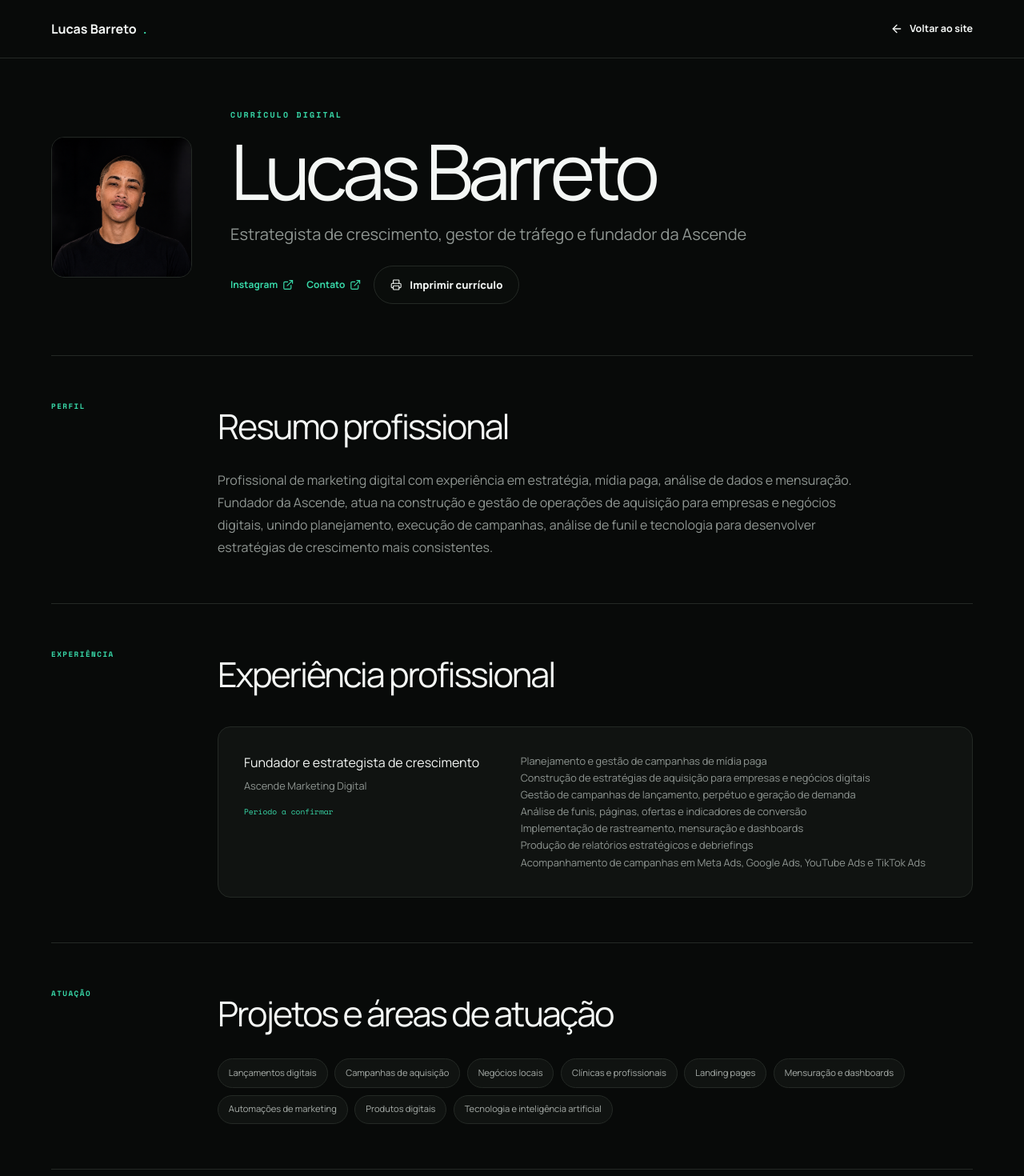
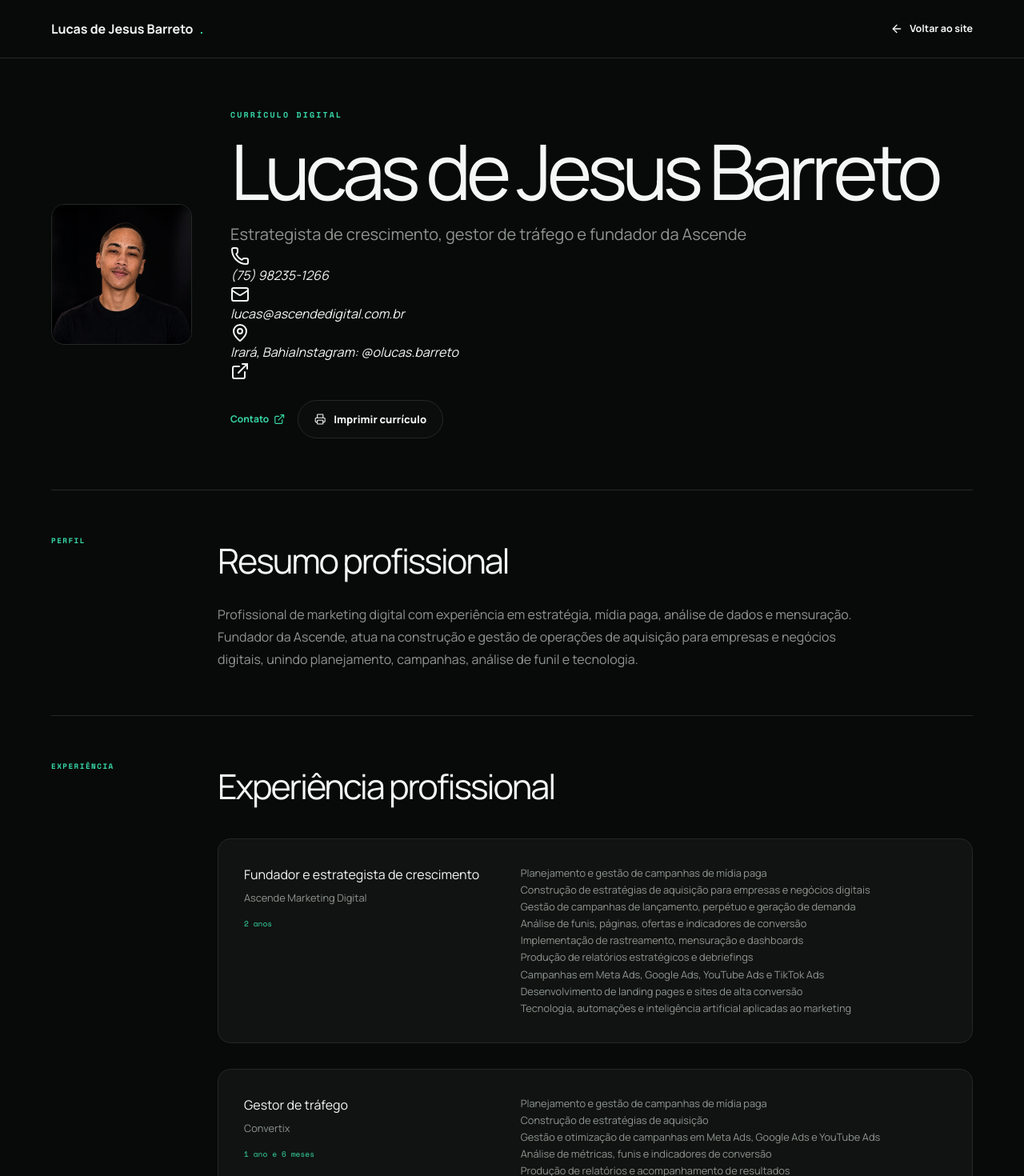
Before and after one commit to lucasbarretoj/lucasbarretosite, a Next.js app: page /curriculo in a window 1280 px wide. Shown: the top 1470 px of the page at 80% size. Built offline with nearby package versions, Linux system fonts and the light colour scheme; no server answers.

Commit message:
feat: refine resume content and experience

```diff
--- a/src/app/curriculo/page.tsx
+++ b/src/app/curriculo/page.tsx
@@ -1,5 +1,5 @@
 import type { Metadata } from "next";
-import { ArrowLeft, ExternalLink } from "lucide-react";
+import { ArrowLeft, ExternalLink, Mail, MapPin, Phone } from "lucide-react";
 import Image from "next/image";
 import Link from "next/link";
 
@@ -9,11 +9,11 @@ import { resumeContent } from "@/data/resume";
 
 export const metadata: Metadata = {
   title: "Currículo",
-  description: "Conheça a experiência profissional, competências, formação e principais áreas de atuação de Lucas Barreto.",
+  description: "Conheça a experiência profissional, competências, formação e principais áreas de atuação de Lucas de Jesus Barreto.",
   alternates: { canonical: "/curriculo" },
   openGraph: {
-    title: "Currículo | Lucas Barreto",
-    description: "Experiência profissional, competências, formação e áreas de atuação de Lucas Barreto.",
+    title: "Currículo | Lucas de Jesus Barreto",
+    description: "Experiência profissional, competências, formação e áreas de atuação de Lucas de Jesus Barreto.",
   },
 };
 
@@ -23,20 +23,25 @@ export default function ResumePage() {
       <a className="skip-link" href="#curriculo-conteudo">Pular para o currículo</a>
       <header className="resume-nav">
         <div className="container resume-nav__inner">
-          <Link href="/">Lucas Barreto<span>.</span></Link>
+          <Link href="/">Lucas de Jesus Barreto<span>.</span></Link>
           <Link href="/"><ArrowLeft aria-hidden="true" />Voltar ao site</Link>
         </div>
       </header>
       <main className="resume-page" id="curriculo-conteudo">
         <div className="container">
           <section className="resume-hero">
-            <Image src="/images/lucas/lucas-barreto-portrait.png" alt="Lucas Barreto" width={180} height={180} priority />
+            <Image src="/images/lucas/lucas-barreto-portrait.png" alt="Lucas de Jesus Barreto" width={180} height={180} priority />
             <div>
               <p className="eyebrow">Currículo digital</p>
               <h1>{resumeContent.name}</h1>
               <p>{resumeContent.title}</p>
+              <address className="resume-contact">
+                <a href={resumeContent.contact.phoneHref}><Phone aria-hidden="true" />{resumeContent.contact.phone}</a>
+                <a href={resumeContent.contact.emailHref}><Mail aria-hidden="true" />{resumeContent.contact.email}</a>
+                <span><MapPin aria-hidden="true" />{resumeContent.contact.location}</span>
+                <a href={resumeContent.contact.instagramHref} target="_blank" rel="noopener noreferrer">Instagram: {resumeContent.contact.instagram}<ExternalLink aria-hidden="true" /></a>
+              </address>
               <div className="resume-hero__actions">
-                <a href={siteConfig.social.instagram} target="_blank" rel="noopener noreferrer">Instagram <ExternalLink aria-hidden="true" /></a>
                 <a href={siteConfig.contactHref} target="_blank" rel="noopener noreferrer">Contato <ExternalLink aria-hidden="true" /></a>
                 <PrintResumeButton />
               </div>
@@ -76,14 +81,31 @@ export default function ResumePage() {
             <div><h2 id="competencias-title">Competências profissionais</h2><div className="resume-skills">{resumeContent.skills.map((group) => <article key={group.title}><h3>{group.title}</h3><ul>{group.items.map((item) => <li key={item}>{item}</li>)}</ul></article>)}</div></div>
           </section>
 
+          <section className="resume-section" aria-labelledby="habilidades-title">
+            <p className="resume-section__label">Perfil</p>
+            <div><h2 id="habilidades-title">Habilidades</h2><ul className="resume-tags resume-tags--strengths">{resumeContent.strengths.map((strength) => <li key={strength}>{strength}</li>)}</ul></div>
+          </section>
+
           <section className="resume-section" aria-labelledby="ferramentas-title">
             <p className="resume-section__label">Stack</p>
-            <div><h2 id="ferramentas-title">Ferramentas e plataformas</h2><ul className="resume-tags">{resumeContent.tools.map((tool) => <li key={tool}>{tool}</li>)}</ul></div>
+            <div><h2 id="ferramentas-title">Tecnologias, ferramentas e plataformas</h2><ul className="resume-tags">{resumeContent.technologies.map((technology) => <li key={technology}>{technology}</li>)}</ul></div>
           </section>
 
           <section className="resume-section" aria-labelledby="cursos-title">
             <p className="resume-section__label">Desenvolvimento</p>
-            <div><h2 id="cursos-title">Cursos, mentorias e certificações</h2><p className="resume-copy">Informações em validação. Cursos e mentorias serão adicionados após confirmação de nomes, instituições e datas.</p></div>
+            <div>
+              <h2 id="cursos-title">Cursos, mentorias e certificações</h2>
+              <div className="resume-credentials">
+                {resumeContent.credentials.map((item) => (
+                  <article key={`${item.type}-${item.name}`}>
+                    <span>{item.type}</span>
+                    <h3>{item.name}</h3>
+                    <p>{item.institution}</p>
+                    {"description" in item ? <p>{item.description}</p> : null}
+                  </article>
+                ))}
+              </div>
+            </div>
           </section>
 
           <section className="resume-section" aria-labelledby="idiomas-title">
@@ -92,7 +114,7 @@ export default function ResumePage() {
           </section>
         </div>
       </main>
-      <footer className="resume-footer"><div className="container"><span>Lucas Barreto</span><Link href="/">Voltar à página principal</Link></div></footer>
+      <footer className="resume-footer"><div className="container"><span>Lucas de Jesus Barreto</span><Link href="/">Voltar à página principal</Link></div></footer>
     </>
   );
 }
--- a/src/data/resume.ts
+++ b/src/data/resume.ts
@@ -1,3 +1,13 @@
+export type ResumeContact = {
+  phone: string;
+  phoneHref: string;
+  email: string;
+  emailHref: string;
+  location: string;
+  instagram: string;
+  instagramHref: string;
+};
+
 export type ResumeExperience = {
   company: string;
   role: string;
@@ -5,21 +15,49 @@ export type ResumeExperience = {
   responsibilities: readonly string[];
 };
 
+export type ResumeEducation = {
+  course: string;
+  institution: string;
+  location: string;
+  status: string;
+};
+
 export type ResumeSkillGroup = {
   title: string;
   items: readonly string[];
 };
 
+export type ResumeCredential = {
+  name: string;
+  type: "Formação" | "Certificação" | "Curso";
+  institution: string;
+  description?: string;
+};
+
+export type ResumeLanguage = {
+  language: string;
+  level: string;
+};
+
 export const resumeContent = {
-  name: "Lucas Barreto",
+  name: "Lucas de Jesus Barreto",
   title: "Estrategista de crescimento, gestor de tráfego e fundador da Ascende",
+  contact: {
+    phone: "(75) 98235-1266",
+    phoneHref: "tel:+5575982351266",
+    email: "lucas@ascendedigital.com.br",
+    emailHref: "mailto:lucas@ascendedigital.com.br",
+    location: "Irará, Bahia",
+    instagram: "@olucas.barreto",
+    instagramHref: "https://www.instagram.com/olucas.barreto/",
+  } satisfies ResumeContact,
   summary:
-    "Profissional de marketing digital com experiência em estratégia, mídia paga, análise de dados e mensuração. Fundador da Ascende, atua na construção e gestão de operações de aquisição para empresas e negócios digitais, unindo planejamento, execução de campanhas, análise de funil e tecnologia para desenvolver estratégias de crescimento mais consistentes.",
+    "Profissional de marketing digital com experiência em estratégia, mídia paga, análise de dados e mensuração. Fundador da Ascende, atua na construção e gestão de operações de aquisição para empresas e negócios digitais, unindo planejamento, campanhas, análise de funil e tecnologia.",
   experience: [
     {
       company: "Ascende Marketing Digital",
       role: "Fundador e estrategista de crescimento",
-      period: "Período a confirmar",
+      period: "2 anos",
       responsibilities: [
         "Planejamento e gestão de campanhas de mídia paga",
         "Construção de estratégias de aquisição para empresas e negócios digitais",
@@ -27,7 +65,22 @@ export const resumeContent = {
         "Análise de funis, páginas, ofertas e indicadores de conversão",
         "Implementação de rastreamento, mensuração e dashboards",
         "Produção de relatórios estratégicos e debriefings",
-        "Acompanhamento de campanhas em Meta Ads, Google Ads, YouTube Ads e TikTok Ads",
+        "Campanhas em Meta Ads, Google Ads, YouTube Ads e TikTok Ads",
+        "Desenvolvimento de landing pages e sites de alta conversão",
+        "Tecnologia, automações e inteligência artificial aplicadas ao marketing",
+      ],
+    },
+    {
+      company: "Convertix",
+      role: "Gestor de tráfego",
+      period: "1 ano e 6 meses",
+      responsibilities: [
+        "Planejamento e gestão de campanhas de mídia paga",
+        "Construção de estratégias de aquisição",
+        "Gestão e otimização de campanhas em Meta Ads, Google Ads e YouTube Ads",
+        "Análise de métricas, funis e indicadores de conversão",
+        "Produção de relatórios e acompanhamento de resultados",
+        "Participação no planejamento de campanhas e projetos digitais",
       ],
     },
   ] satisfies readonly ResumeExperience[],
@@ -35,7 +88,7 @@ export const resumeContent = {
     "Lançamentos digitais",
     "Campanhas de aquisição",
     "Negócios locais",
-    "Clínicas e profissionais",
+    "Sites e sistemas",
     "Landing pages",
     "Mensuração e dashboards",
     "Automações de marketing",
@@ -47,7 +100,7 @@ export const resumeContent = {
     institution: "UNEX",
     location: "Feira de Santana, Bahia",
     status: "Em andamento",
-  },
+  } satisfies ResumeEducation,
   skills: [
     {
       title: "Estratégia e marketing",
@@ -59,9 +112,36 @@ export const resumeContent = {
     },
     {
       title: "Tecnologia e automação",
-      items: ["Next.js", "React", "TypeScript", "Supabase", "n8n", "Make", "Integrações", "APIs", "Inteligência artificial aplicada a negócios"],
+      items: ["Next.js", "React", "TypeScript", "Java", "Supabase", "n8n", "Make", "Integrações", "APIs", "Inteligência artificial aplicada a negócios"],
     },
   ] satisfies readonly ResumeSkillGroup[],
-  tools: ["Meta Ads", "Google Ads", "YouTube Ads", "TikTok Ads", "Google Analytics 4", "Google Tag Manager", "Looker Studio", "ActiveCampaign", "n8n", "Make", "Supabase", "GitHub", "VS Code", "Next.js", "ChatGPT", "Codex"],
-  languages: [{ language: "Português", level: "Nativo" }],
+  strengths: ["Responsabilidade", "Transparência", "Dinamismo", "Curiosidade", "Organização", "Proatividade", "Capacidade analítica", "Comunicação", "Aprendizado contínuo", "Resolução de problemas"],
+  technologies: ["Meta Ads", "Google Ads", "YouTube Ads", "TikTok Ads", "Google Analytics 4", "Google Tag Manager", "Looker Studio", "ActiveCampaign", "n8n", "Make", "Supabase", "GitHub", "VS Code", "Next.js", "Java", "Inteligência artificial"],
+  credentials: [
+    {
+      name: "Subido PRO",
+      type: "Formação",
+      institution: "Mentoria Subido PRO",
+      description: "Formação avançada em tráfego pago, primeira turma do programa Subido PRO.",
+    },
+    {
+      name: "Meta Ads",
+      type: "Certificação",
+      institution: "Mentoria Subido PRO",
+    },
+    {
+      name: "Google Ads",
+      type: "Certificação",
+      institution: "Mentoria Subido PRO",
+    },
+    {
+      name: "Light Copy",
+      type: "Curso",
+      institution: "Leandro Ladeira",
+    },
+  ] satisfies readonly ResumeCredential[],
+  languages: [
+    { language: "Português", level: "Nativo" },
+    { language: "Inglês", level: "Intermediário" },
+  ] satisfies readonly ResumeLanguage[],
 } as const;
```
